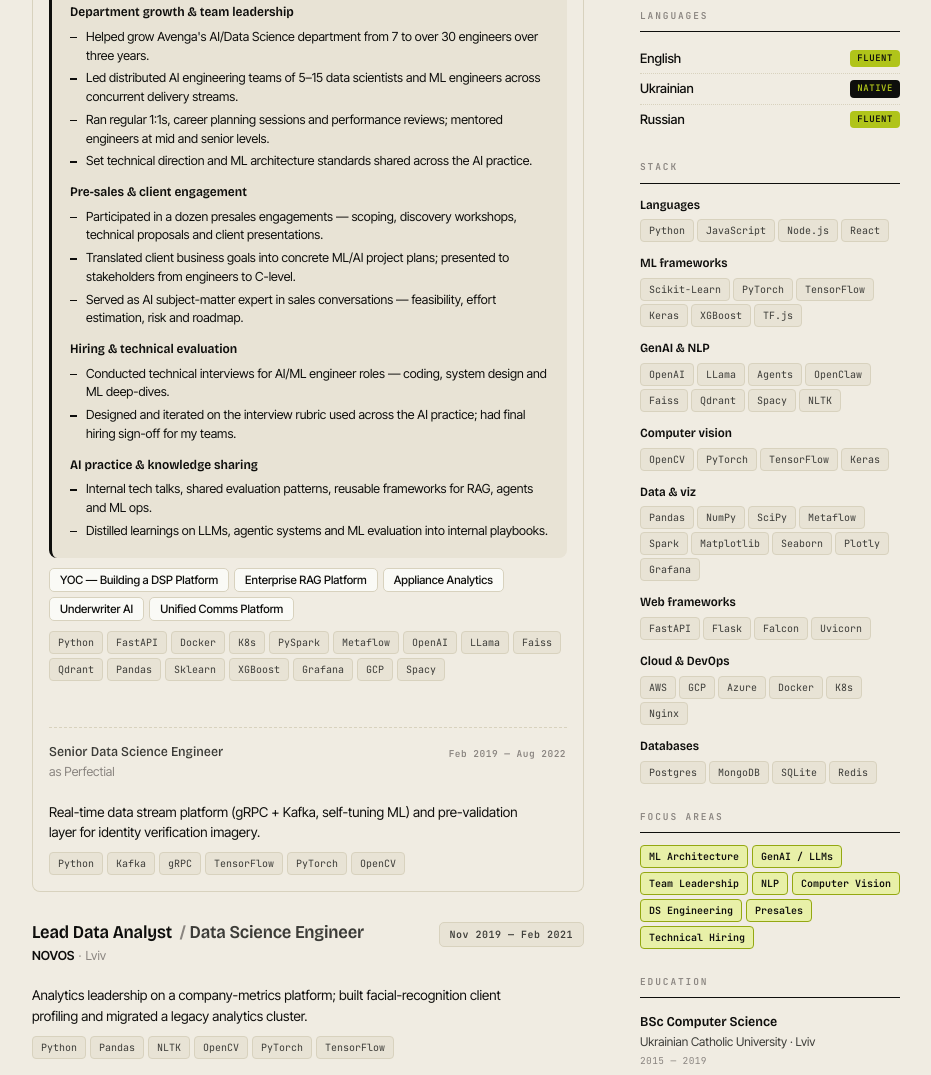
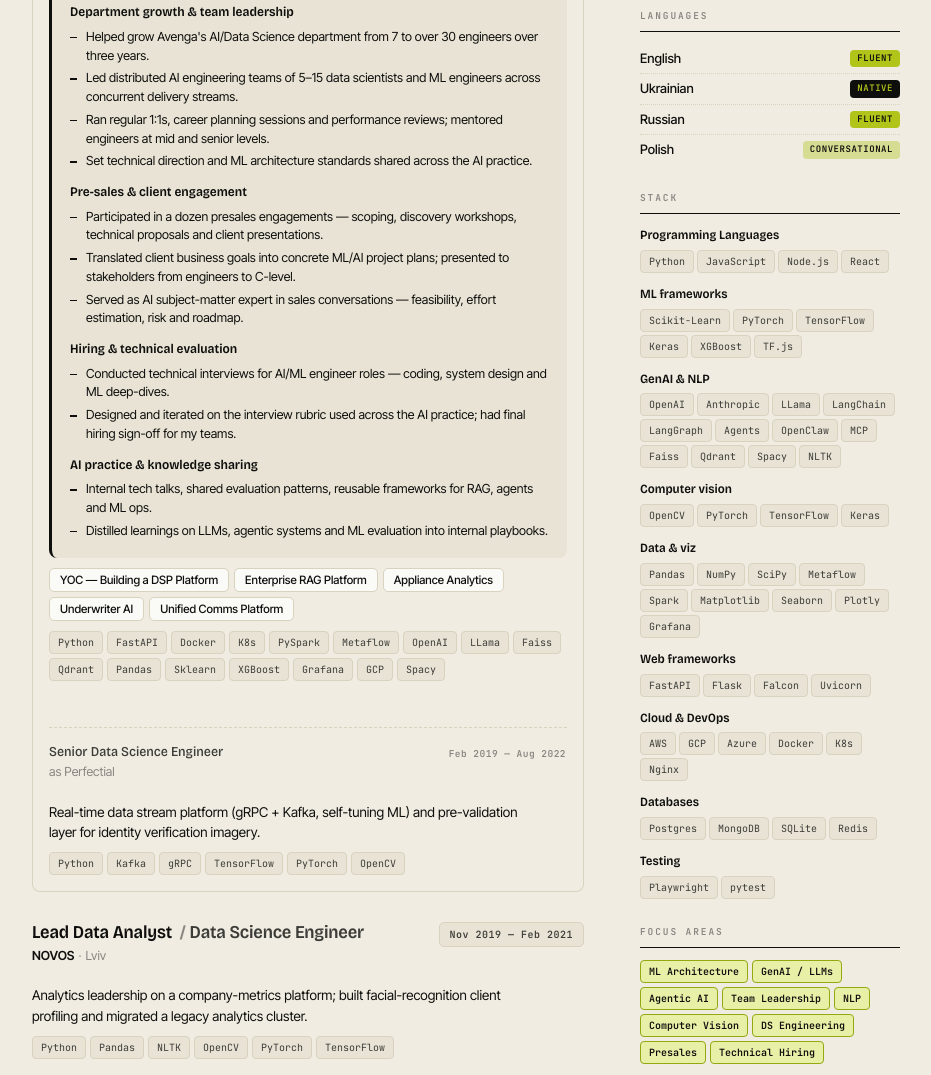
Before and after one commit to MattKovtun/CV, a website: page index.html in a window 1280 px wide. Shown: the part 584-1659 px from the top of the page, without its empty margins (174-1105 px from the left). Drawn offline with Linux system fonts and the light colour scheme.

Commit message:
updated information

```diff
--- a/css/style.css
+++ b/css/style.css
@@ -629,6 +629,7 @@ body.mode-long  .short-only { display: none !important; }
 }
 .lang-level.native { background: var(--ink); color: var(--accent); }
 .lang-level.fluent { background: var(--accent); color: var(--ink); }
+.lang-level.conversational { background: color-mix(in srgb, var(--accent) 40%, transparent); color: var(--ink); }
 
 .edu-block { padding: 4px 0; }
 .edu-degree {
--- a/index.html
+++ b/index.html
@@ -532,13 +532,15 @@
           </div>
           <div class="lang-row"><span class="lang-name">Russian</span><span class="lang-level fluent">Fluent</span>
           </div>
+          <div class="lang-row"><span class="lang-name">Polish</span><span class="lang-level conversational">Conversational</span>
+          </div>
         </section>
 
         <section class="side-section">
           <h3 class="side-title">Stack</h3>
 
           <div class="skill-group">
-            <h4>Languages</h4>
+            <h4>Programming Languages</h4>
             <div class="chips">
               <span class="tag">Python</span>
               <span class="tag">JavaScript</span>
@@ -563,9 +565,13 @@
             <h4>GenAI &amp; NLP</h4>
             <div class="chips">
               <span class="tag">OpenAI</span>
+              <span class="tag">Anthropic</span>
               <span class="tag">LLama</span>
+              <span class="tag">LangChain</span>
+              <span class="tag">LangGraph</span>
               <span class="tag">Agents</span>
               <span class="tag">OpenClaw</span>
+              <span class="tag">MCP</span>
               <span class="tag">Faiss</span>
               <span class="tag">Qdrant</span>
               <span class="tag">Spacy</span>
@@ -629,6 +635,14 @@
               <span class="tag">Redis</span>
             </div>
           </div>
+
+          <div class="skill-group">
+            <h4>Testing</h4>
+            <div class="chips">
+              <span class="tag">Playwright</span>
+              <span class="tag">pytest</span>
+            </div>
+          </div>
         </section>
 
         <section class="side-section">
@@ -636,6 +650,7 @@
           <div class="chips" style="gap:4px;">
             <span class="tag accent">ML Architecture</span>
             <span class="tag accent">GenAI / LLMs</span>
+            <span class="tag accent">Agentic AI</span>
             <span class="tag accent">Team Leadership</span>
             <span class="tag accent">NLP</span>
             <span class="tag accent">Computer Vision</span>
```
